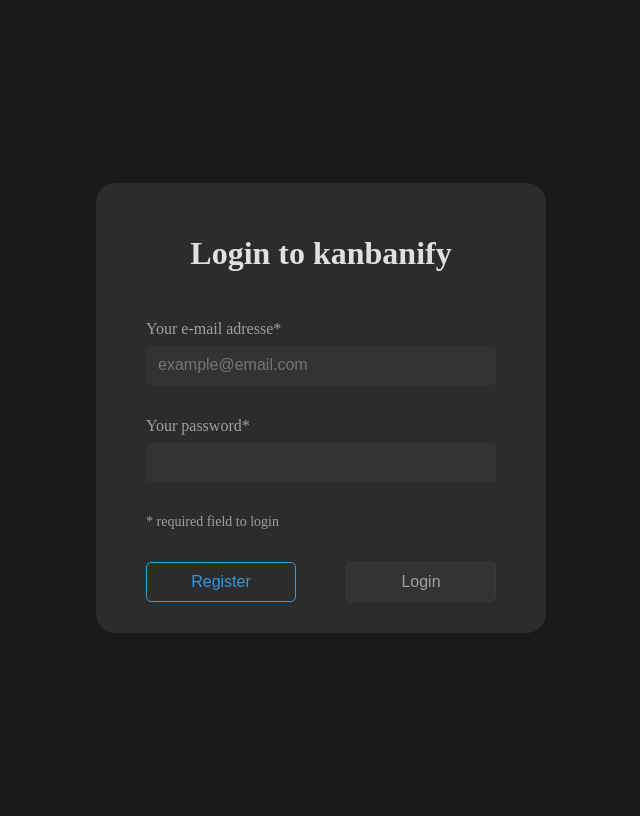
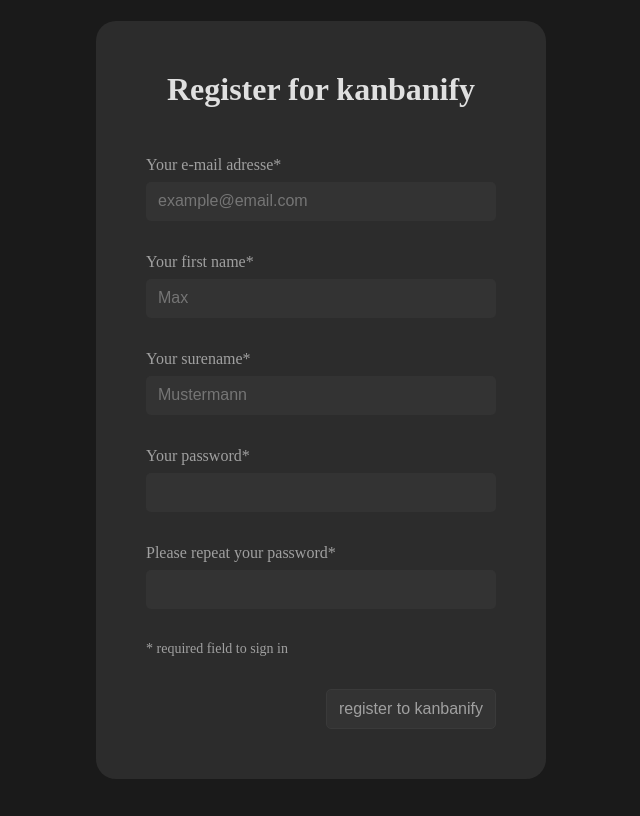
Before and after one commit to Raifiki/kanbanify_frontend, an Angular app: page /register in a window 1280 px wide. Shown: the whole page, without its empty margins (319-959 px from the left). Built offline with nearby package versions, Linux system fonts and the light colour scheme.

Commit message:
add register card and form functionality

```diff
--- a/src/app/registration/login/login.component.html
+++ b/src/app/registration/login/login.component.html
@@ -13,8 +13,8 @@
         </div>
         <span>* required field to login</span>
         <div class="btn-group">
-            <button class="btn btn-sec" type="button">Register</button>
-            <button class="btn btn-prim" type="submit" [disabled]="!formLogin.valid">Login</button>
+            <button class="btn btn-sec" type="button">register</button>
+            <button class="btn btn-prim" type="submit" [disabled]="!formLogin.valid">login</button>
         </div>
     </form>
 </div>
--- a/src/app/registration/login/login.component.scss
+++ b/src/app/registration/login/login.component.scss
@@ -6,7 +6,6 @@
     justify-content: center;
     align-items: center;
     width: 450px;
-    height: 450px;
     background-color: $grey-middle;
     border-radius: 20px;
     padding: 50px;
--- a/src/app/registration/login/login.component.ts
+++ b/src/app/registration/login/login.component.ts
@@ -14,8 +14,6 @@
 
 
   login(loginForm: NgForm){
-    console.log(loginForm.value);
-
     if (loginForm.valid) {
       console.log('send login data to server', loginForm.value);
     }
--- a/src/app/registration/registration.component.ts
+++ b/src/app/registration/registration.component.ts
@@ -15,5 +15,5 @@
   styleUrl: './registration.component.scss'
 })
 export class RegistrationComponent {
-  showCard: 'login' | 'signin' = 'login';
+  showCard: 'login' | 'signin' = 'signin';
 }
--- a/src/app/registration/signin/signin.component.html
+++ b/src/app/registration/signin/signin.component.html
@@ -1 +1,36 @@
-<p>signin works!</p>
+<div class="signin-card">
+    <h1>Register for kanbanify</h1>
+    <form #formSignin="ngForm" (ngSubmit)="signin(formSignin)">
+        <div class="ipt-field">
+            <label for="email">Your e-mail adresse*</label>
+            <input type="email" required ngModel name="email" #email autocomplete="off" pattern="^[a-zA-Z0-9._%+-]+@[a-zA-Z0-9.-]+\.[a-zA-Z]{2,}$" placeholder="example@email.com">
+            <span>Please enter a valid email adresse</span>
+        </div>
+        <div class="ipt-field">
+            <label for="firstname">Your first name*</label>
+            <input type="text" required ngModel name="firstname" #firstname autocomplete="off" placeholder="Max">
+            <span>We need your firstname </span>
+        </div>
+        <div class="ipt-field">
+            <label for="surename">Your surename*</label>
+            <input type="text" required ngModel name="surename" #surename autocomplete="off" placeholder="Mustermann">
+            <span>We need your last name</span>
+        </div>
+        <div class="ipt-field">
+            <label for="password">Your password*</label>
+            <input type="password" required ngModel name="password" #password="ngModel" pattern="^(?=.*[a-z])(?=.*[A-Z])(?=.*\d)(?=.*[!@#$%^&*])[a-zA-Z\d!@#$%^&*]{8,}$">
+            <span>Your password must be at least 8 characters long and contain at least one uppercase letter, one lowercase letter, one number and one special character</span>
+        </div>
+        <div class="ipt-field">
+            <label for="pwConfirm">Please repeat your password*</label>
+            <input type="password" required ngModel name="pwConfirm" #pwConfirm="ngModel">
+        </div>
+        @if (pwConfirm.value !== password.value && pwConfirm.touched && password.valid) {
+            <span class="msg-pw-missmatch show">Ups, password do not match - please try again</span>
+        }
+        <span>* required field to sign in</span>
+        <div class="btn-group">
+            <button class="btn btn-prim" type="submit" [disabled]="!formSignin.valid || !isPWmatching(formSignin)">register to kanbanify</button>
+        </div>
+    </form>
+</div>
--- a/src/app/registration/signin/signin.component.scss
+++ b/src/app/registration/signin/signin.component.scss
@@ -0,0 +1,39 @@
+@import '../../../shared/styles/include.scss';
+
+.signin-card{
+    display: flex;
+    flex-direction: column;
+    justify-content: center;
+    align-items: center;
+    width: 450px;
+    background-color: $grey-middle;
+    border-radius: 20px;
+    padding: 50px;
+    > form{
+        display: flex;
+        flex-direction: column;
+        justify-content: center;
+        align-items: center;
+        gap: 32px;
+        background-color: transparent;
+        width: 100%;
+        > span{
+            color: $txt-sec;
+            font-size: 14px;
+            background-color: transparent;
+            width: 100%;
+        }
+        > .btn-group{
+            display: flex;
+            flex-direction: row;
+            justify-content: flex-end;
+            align-items: center;
+            background-color: transparent;
+            width: 100%;
+        }
+        > .msg-pw-missmatch{
+            display: flex;
+            color: $err-red;
+        }
+    }
+}
--- a/src/app/registration/signin/signin.component.ts
+++ b/src/app/registration/signin/signin.component.ts
@@ -1,12 +1,23 @@
 import { Component } from '@angular/core';
+import { FormsModule, NgForm } from '@angular/forms';
 
 @Component({
   selector: 'app-signin',
   standalone: true,
-  imports: [],
+  imports: [FormsModule],
   templateUrl: './signin.component.html',
   styleUrl: './signin.component.scss'
 })
 export class SigninComponent {
 
+  signin(signinForm:NgForm){
+    if (signinForm.valid) {
+      console.log('send signin data to server', signinForm.value);
+    }
+  }
+
+  isPWmatching(signinForm:NgForm){
+    return signinForm.value.password === signinForm.value.pwConfirm
+  }
+
 }
--- a/src/shared/styles/buttons.scss
+++ b/src/shared/styles/buttons.scss
@@ -6,9 +6,9 @@
     border-radius: 5px;
     &:disabled{
         cursor: auto;
-        background-color: $grey-light;
-        color: $txt-sec;
-        border: 1px $grey-hover solid;
+        background-color: $grey-light !important;
+        color: $txt-sec !important;
+        border: 1px $grey-hover solid !important;
     }
 }
 
--- a/src/styles.scss
+++ b/src/styles.scss
@@ -5,6 +5,7 @@
     box-sizing: border-box;
     font-size: 16px;
     background-color: $grey-dark;
+    margin: 0;
 }
 
 h1{
```
